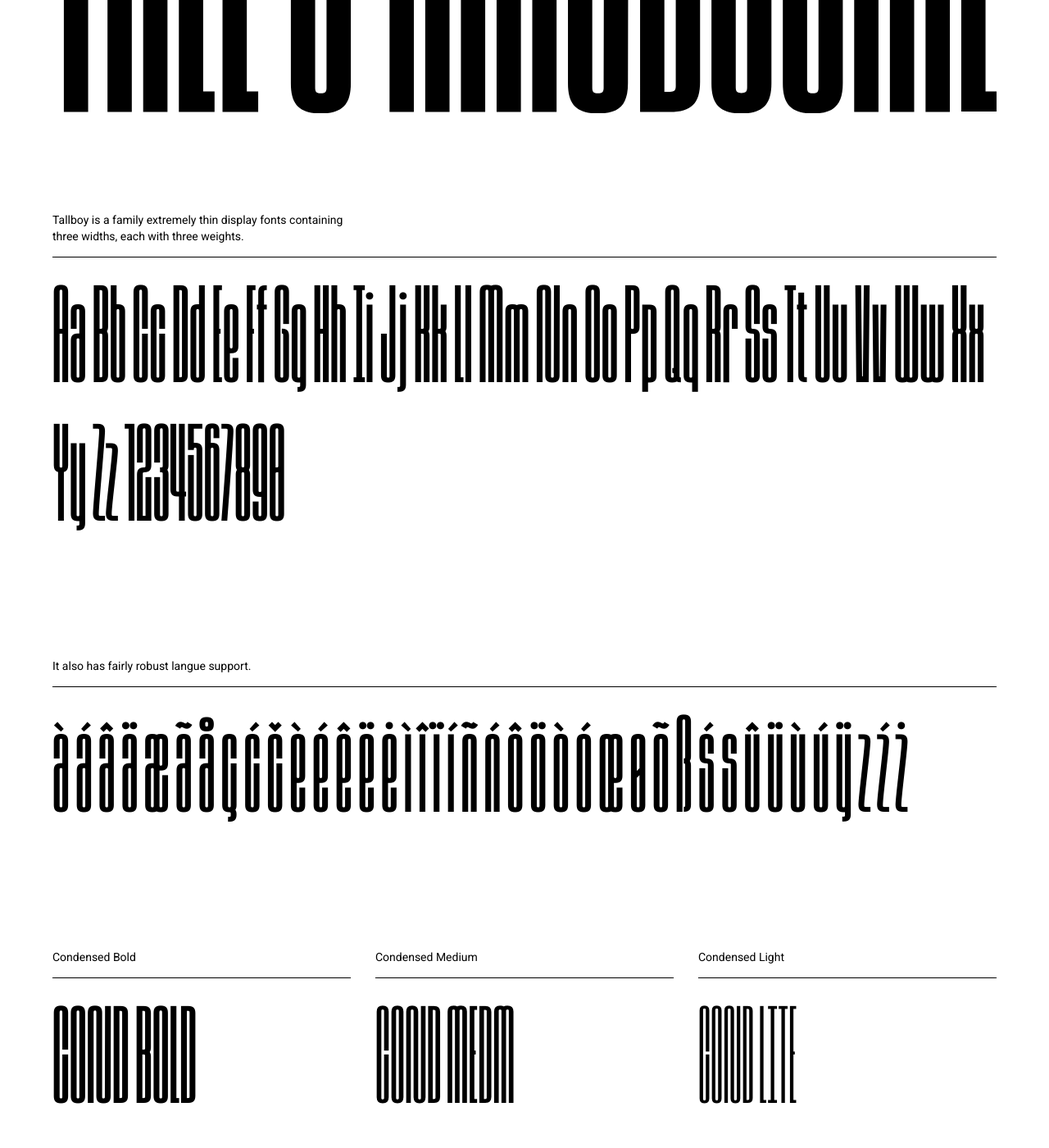
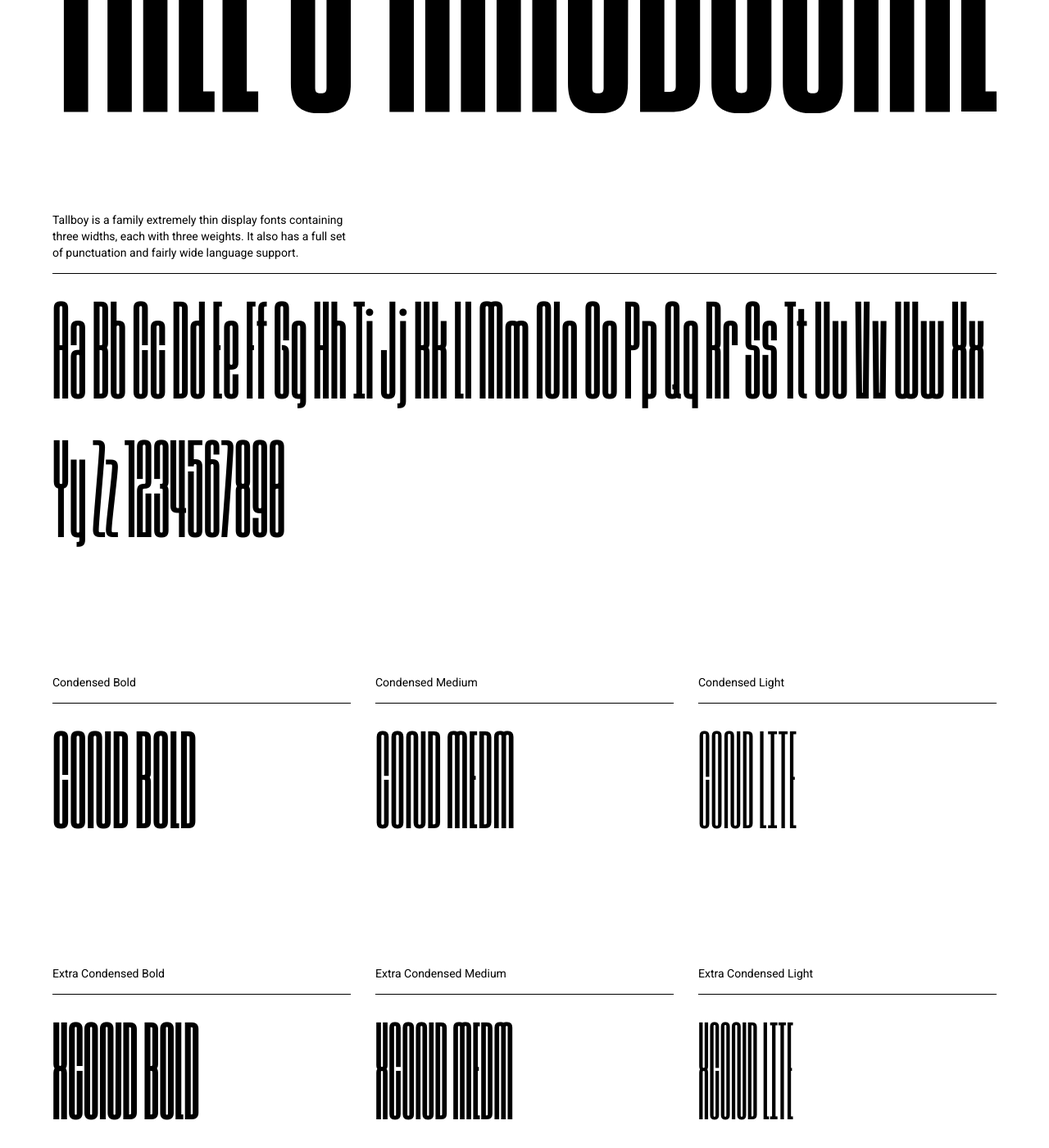
Before and after one commit to aidensymes/fonts.aidensymes.com, a Jekyll site: the page built from _fonts/tallboy.markdown, in a window 1280 px wide and 1400 px high, scrolled down 470 px. Shown: the whole window at 82% size. Built offline with Jekyll 4.4.1, drawn with Linux system fonts in a browser that asks for light colours; some of the changed text lies outside the part shown.

Commit message:
Updated Tallboy

```diff
--- a/_fonts/tallboy.markdown
+++ b/_fonts/tallboy.markdown
@@ -29,15 +29,12 @@ homeweight: 700
 image: "/uploads/tallboy.svg"
 samples:
 - blurb: Tallboy is a family extremely thin display fonts containing three widths,
-    each with three weights.
+    each with three weights. It also has a full set of punctuation and fairly wide
+    language support.
   entry: Aa Bb Cc Dd Ee Ff Gg Hh Ii Jj Kk Ll Mm Nn Oo Pp Qq Rr Ss Tt Uu Vv Ww Xx Yy
     Zz 1234567890
   weight: 900
   third:
-- blurb: It also has fairly robust langue support.
-  entry: à á â ä æ ã å ç ć č è é ê ë ė ì î ï í ñ ń ô ö ò ó œ ø õ ß ś š û ü ù ú ÿ ž
-    ź ż
-  weight: 900
 - blurb: Condensed Bold
   entry: COND BOLD
   weight: 900
```
Also changed, not shown: other parts of _fonts/tallboy.markdown (+1 -1 lines).
